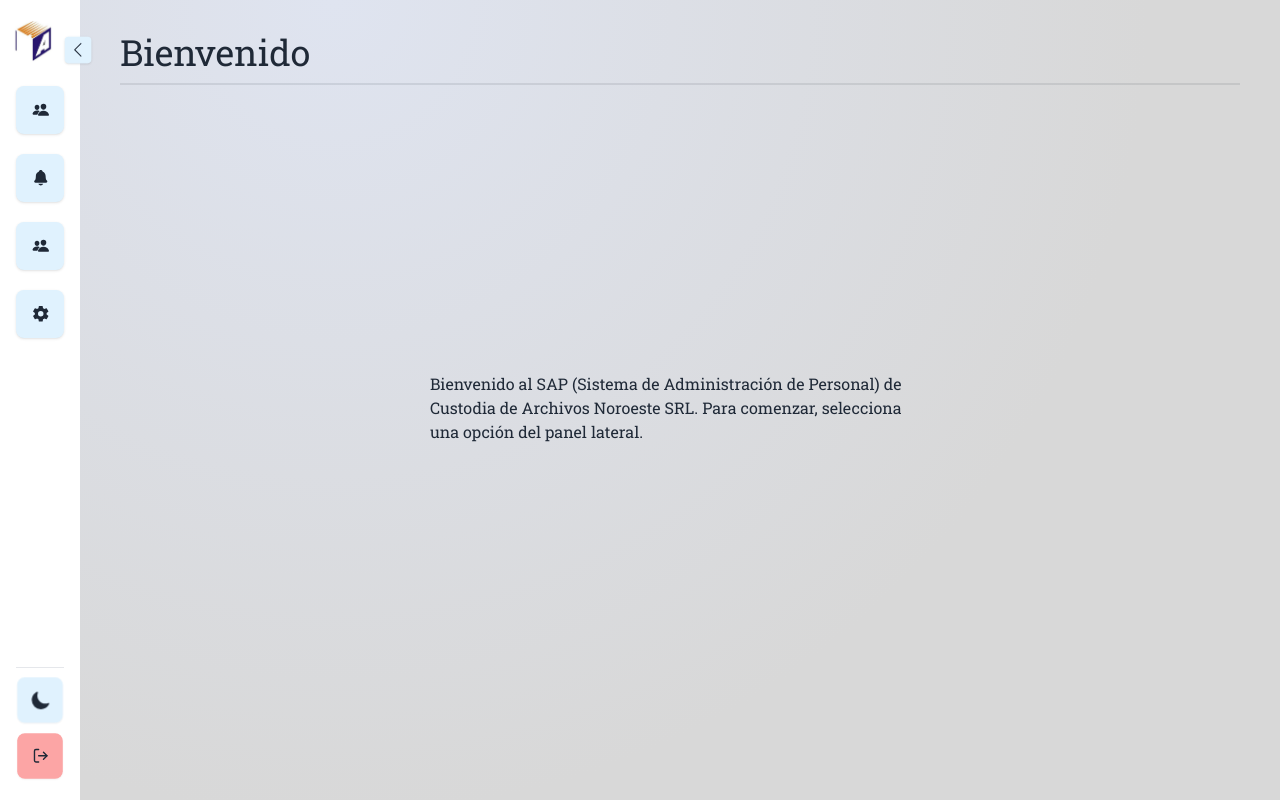
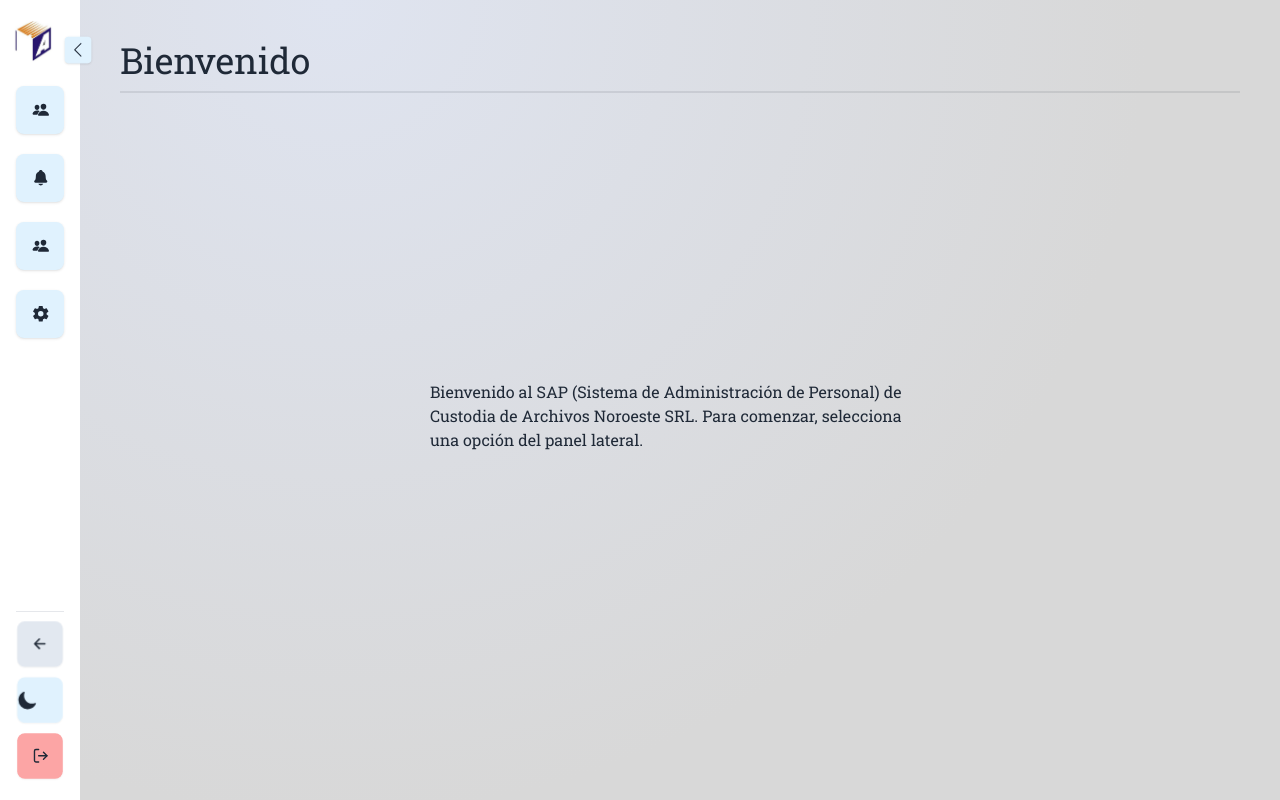
Before and after one commit to ezeamin/custodia-de-archivos-fe, a React (Vite) app: page / in a window 1280 px wide. Built offline with nearby package versions, Linux system fonts and the light colour scheme.

Commit message:
feat(employees): finish page adding buttons to table, and improve details over menus

```diff
--- a/src/components/Common/ThemeTogglerButton.tsx
+++ b/src/components/Common/ThemeTogglerButton.tsx
@@ -25,7 +25,7 @@ const ThemeTogglerButton = (props: ThemeTogglerButtonProps): JSX.Element => {
     <Button
       unbordered
       className={cn(
-        'w-12 h-12 p-0 theme-controller hover:bg-sky-200 dark:hover:bg-slate-700 tooltip tooltip-right flex justify-center',
+        'w-12 h-12 p-0 theme-controller hover:bg-sky-200 dark:hover:bg-slate-700 md:tooltip tooltip-right flex justify-center',
         className
       )}
       colorDark="dark:bg-slate-600"
--- a/src/components/Header/Header.tsx
+++ b/src/components/Header/Header.tsx
@@ -1,4 +1,5 @@
 import { useEffect, useState } from 'react';
+import { Link } from 'react-router-dom';
 
 import icon from '/img/icon.png';
 
@@ -53,6 +54,7 @@ const Header = (): JSX.Element | null => {
           isScrolling ? 'header-scrolling' : ''
         }`}
       >
+        <Link to="/">
           <img
             alt="Poder Judicial de Tucumán"
             className="w-12 h-12 rounded-md"
@@ -60,6 +62,7 @@ const Header = (): JSX.Element | null => {
             src={icon}
             width={100}
           />
+        </Link>
         <PortraitMenu />
       </header>
     );
--- a/src/components/Menu/LandscapeMenu.tsx
+++ b/src/components/Menu/LandscapeMenu.tsx
@@ -1,5 +1,7 @@
 import { useState } from 'react';
 import { BsChevronLeft } from 'react-icons/bs';
+import { IoArrowBackOutline } from 'react-icons/io5';
+import { useNavigate } from 'react-router-dom';
 
 import ThemeTogglerButton from '../Common/ThemeTogglerButton';
 import LogoCustodia from './LogoCustodia';
@@ -18,8 +20,13 @@ const LandscapeMenu = (props: LandscapeMenuProps): JSX.Element => {
   const { children } = props;
 
   const { user } = useSession();
+  const navigate = useNavigate();
 
   const [open, setOpen] = useState(false);
+
+  const handleBackClick = (): void => {
+    navigate(-1);
+  };
 
   return (
     <div className="flex h-screen overflow-hidden">
@@ -74,6 +81,19 @@ const LandscapeMenu = (props: LandscapeMenuProps): JSX.Element => {
           >
             <LogoutButton className="h-10 flex-1" open={open} />
             <ThemeTogglerButton />
+            {!open && (
+              <Button
+                unbordered
+                className="w-12 h-12 p-0 theme-controller hover:bg-slate-300 dark:hover:bg-slate-700 tooltip tooltip-right flex justify-center"
+                colorDark="dark:bg-slate-600"
+                colorLight="bg-slate-200"
+                data-tip="Volver"
+                textColorDark="dark:text-white"
+                onClick={handleBackClick}
+              >
+                <Icon iconComponent={<IoArrowBackOutline />} title="Volver" />
+              </Button>
+            )}
           </div>
         </div>
       </div>
--- a/src/components/Menu/LogoutButton.tsx
+++ b/src/components/Menu/LogoutButton.tsx
@@ -48,7 +48,7 @@ const LogoutButton = (props: LogoutButtonProps): JSX.Element => {
         }`,
         className
       )}
-      colorDark="dark:bg-error"
+      colorDark="dark:bg-red-800"
       colorLight="bg-red-300"
       textColorDark="dark:text-white"
       textColorLight="text-dark"
@@ -61,7 +61,7 @@ const LogoutButton = (props: LogoutButtonProps): JSX.Element => {
       />
 
       <p
-        className={`inline-block ml-2 origin-left ${
+        className={`inline-block font-light ml-2 origin-left ${
           !open ? 'delay-0 scale-0' : ''
         } ${open ? 'delay-200 duration-200' : ''}`}
       >
--- a/src/components/Menu/MenuModuleButton.tsx
+++ b/src/components/Menu/MenuModuleButton.tsx
@@ -16,7 +16,7 @@ const MenuModuleButton = (props: MenuModuleButtonProps): JSX.Element | null => {
   const icon = isActivePage ? <FaAngleRight /> : el.icon;
 
   const selectedOptionColors =
-    'bg-sky-200 dark:bg-gray-700 dark:text-white hover:bg-sky-300 hover:dark:bg-gray-800';
+    'bg-sky-200 dark:bg-gray-800 dark:text-white hover:bg-sky-300 hover:dark:bg-gray-900 border dark:border-gray-500';
   const nonSelectedOptionColors =
     'bg-sky-100 dark:bg-slate-600 dark:text-white hover:bg-sky-200 hover:dark:bg-gray-700';
 
--- a/src/components/Menu/PortraitMenu.tsx
+++ b/src/components/Menu/PortraitMenu.tsx
@@ -1,5 +1,8 @@
 import { BiMenuAltRight } from 'react-icons/bi';
+import { IoArrowBackOutline } from 'react-icons/io5';
+import { useNavigate } from 'react-router-dom';
 
+import { Button, Icon } from '../ui';
 import LogoutButton from './LogoutButton';
 import MenuModuleButton from './MenuModuleButton';
 import { Drawer } from 'vaul';
@@ -13,7 +16,23 @@ import { routes } from '@/constants/routes/routes';
 const PortraitMenu = (): JSX.Element => {
   const { user } = useSession();
 
+  const navigate = useNavigate();
+
+  const handleBackClick = (): void => {
+    navigate(-1);
+  };
+
   return (
+    <>
+      <Button
+        className="fixed bottom-4 left-4 w-12 h-12 border-gray-300 dark:border-gray-500"
+        colorDark="dark:bg-slate-600"
+        colorLight="bg-slate-200"
+        textColorDark="dark:text-white"
+        onClick={handleBackClick}
+      >
+        <Icon iconComponent={<IoArrowBackOutline />} title="Volver" />
+      </Button>
       <Drawer.Root>
         <Drawer.Trigger asChild>
           <button color="btn-ghost" type="button">
@@ -33,7 +52,7 @@ const PortraitMenu = (): JSX.Element => {
                   width={150}
                 />
                 {/* Avatar */}
-              <h2 className="text-xl">
+                <h2 className="text-xl dark:text-white">
                   Hola, <span className="font-bold">{user?.name}</span>
                 </h2>
               </section>
@@ -53,6 +72,7 @@ const PortraitMenu = (): JSX.Element => {
           </Drawer.Content>
         </Drawer.Portal>
       </Drawer.Root>
+    </>
   );
 };
 
--- a/src/components/Views/Employees/V1/Results/ResultsTable.tsx
+++ b/src/components/Views/Employees/V1/Results/ResultsTable.tsx
@@ -1,6 +1,6 @@
 import ResultsTableRow from './ResultsTableRow';
 
-import { Alert, Table } from '@/components/ui';
+import { Table } from '@/components/ui';
 
 import { ResultsTableProps } from '@/components/interface/views';
 
@@ -9,10 +9,6 @@ const ResultsTable = (props: ResultsTableProps) => {
 
   return (
     <section className="hidden md:block">
-      <Alert closable className="mb-3">
-        Haga click sobre un empleado para acceder a más información y a acciones
-        sobre el mismo.
-      </Alert>
       <section className="content-card overflow-x-auto animate-in-bottom">
         <Table rounded transparent zebra>
           <thead>
@@ -23,11 +19,10 @@ const ResultsTable = (props: ResultsTableProps) => {
               <th className="lg:hidden">Datos personales</th>
               <th className="text-center hidden lg:table-cell">Edad</th>
               <th className="text-center hidden lg:table-cell">Antiguedad</th>
-              <th className="lg:hidden table-top-right-rounded">
-                Puesto y area
-              </th>
+              <th className="lg:hidden">Puesto y area</th>
               <th className="hidden lg:table-cell">Puesto</th>
               <th className="hidden lg:table-cell">Area</th>
+              <th />
             </tr>
           </thead>
           <tbody>
--- a/src/components/Views/Employees/V1/Results/ResultsTableRow.tsx
+++ b/src/components/Views/Employees/V1/Results/ResultsTableRow.tsx
@@ -1,3 +1,5 @@
+import { Link } from 'react-router-dom';
+
 import EmployeeStatus from './EmployeeStatus';
 
 import { ResultsTableRowProps } from '@/components/interface/views';
@@ -33,6 +35,14 @@ const ResultsTableRow = (props: ResultsTableRowProps) => {
         <p className="lg:hidden text-xs">{employee.area}</p>
       </td>
       <td className="hidden lg:table-cell">{employee.area}</td>
+      <td className="text-end">
+        <Link
+          className="btn btn-primary text-white"
+          to={`/employees/${employee.id}`}
+        >
+          Ver más
+        </Link>
+      </td>
     </tr>
   );
 };
--- a/src/hooks/useZodForm.ts
+++ b/src/hooks/useZodForm.ts
@@ -21,7 +21,7 @@ export const useZodForm = <T extends ZodSchema>(
 
   useEffect(() => {
     Object.values(errors).forEach((error) => {
-      toast.error(error?.message?.toString() || 'Revise los campos');
+      toast.warning(error?.message?.toString() || 'Revise los campos');
     });
   }, [errors]);
 
--- a/src/styles/tailwind.css
+++ b/src/styles/tailwind.css
@@ -8,7 +8,7 @@
 }
 
 .modules-padding {
-  @apply px-7 md:px-10 py-5 md:pt-8;
+  @apply px-7 md:px-10 mb-14 py-5 md:mb-0 md:pt-10;
 }
 
 .content-card {
```
Lines whose indentation alone changed are shown as unchanged.
